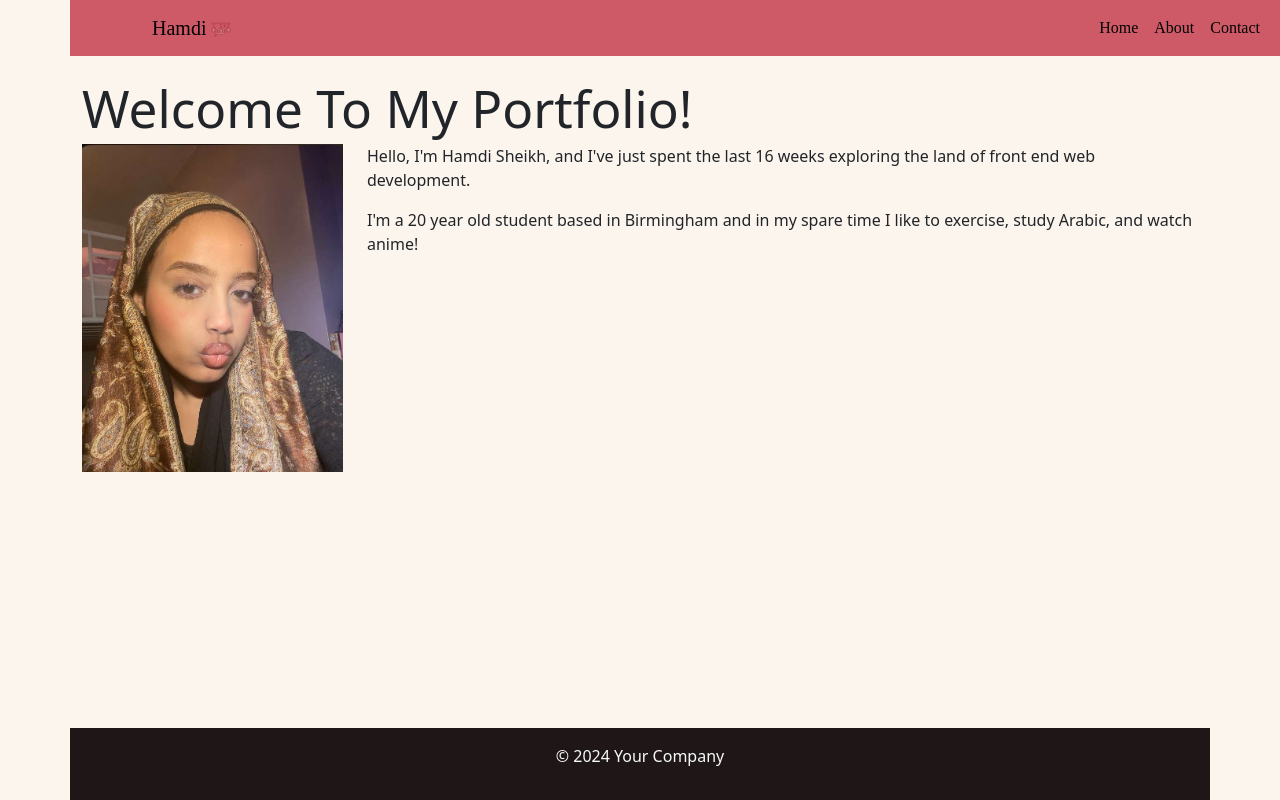
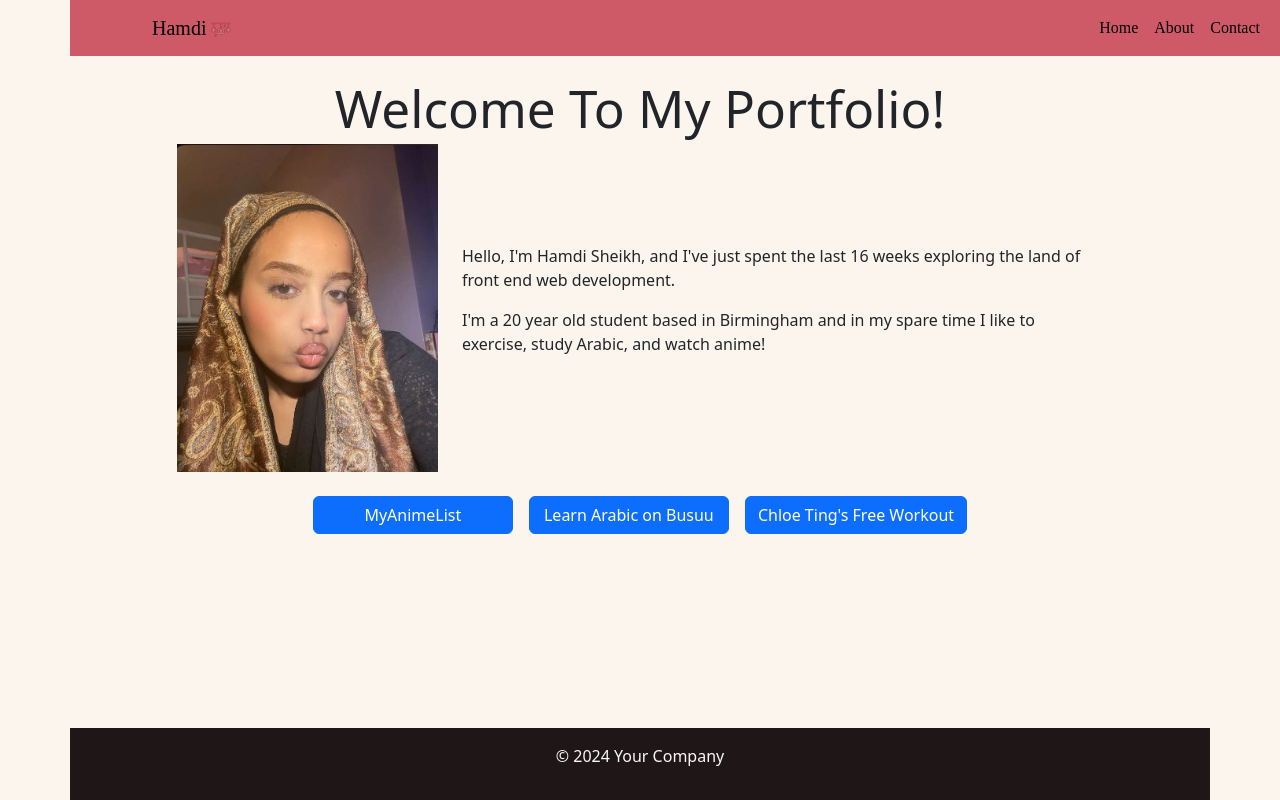
Before and after one commit to hamdishh/react-2-portfolio, a React app in the folder challenge/react-portfolio/: page / in a window 1280 px wide. Built offline with nearby package versions, Linux system fonts and the light colour scheme; the HTML template or start-up script is replaced by a standard one; a web font is replaced by a local one.

Commit message:
added extra button components that will link to some fun links that are to do with my hobbies

```diff
--- a/challenge/react-portfolio/src/components/Pages/About.jsx
+++ b/challenge/react-portfolio/src/components/Pages/About.jsx
@@ -1,25 +1,20 @@
-// import Hero from '../components/Hero';
-// import Container from '../components/Container';
-// import Row from '../components/Row';
-// import Col from '../components/Col';
-import { Container, Row, Col, Image } from "react-bootstrap";
+import { Container, Row, Col, Image, Button } from "react-bootstrap";
 import myImage from "../../images/IMG_1343.jpeg"
-
 
 function About() {
   return (
     <div className="about-container">
       <Container>
-        <Row>
-          <Col>
+        <Row className="justify-content-center align-items-center">
+          <Col xs={12} md={8} className="text-center">
             <h1>Welcome To My Portfolio!</h1>
           </Col>
         </Row>
-        <Row>
-          <Col xs={12} md={3}>
+        <Row className="justify-content-center align-items-center">
+          <Col xs={12} md={3} className="text-center">
             <Image src={myImage} alt="My Image" fluid />
           </Col>
-          <Col xs={12} md={9}>
+          <Col xs={12} md={7}>
             <p>
               Hello, I'm Hamdi Sheikh, and I've just spent the last 16 weeks
               exploring the land of front end web development.
@@ -30,7 +25,14 @@ function About() {
             </p>
           </Col>
         </Row>
-      </Container>
+        <Row className="justify-content-center mt-4">
+          <Col xs={12} className="text-center">
+            <Button variant="primary" className="me-3" href="https://myanimelist.net/">MyAnimeList</Button>
+            <Button variant="primary" className="me-3" href="https://www.busuu.com/">Learn Arabic on Busuu</Button>
+            <Button variant="primary" href="https://www.chloeting.com/">Chloe Ting's Free Workout</Button>
+          </Col>
+        </Row>
+    </Container>
     </div>
   );
 }
```
